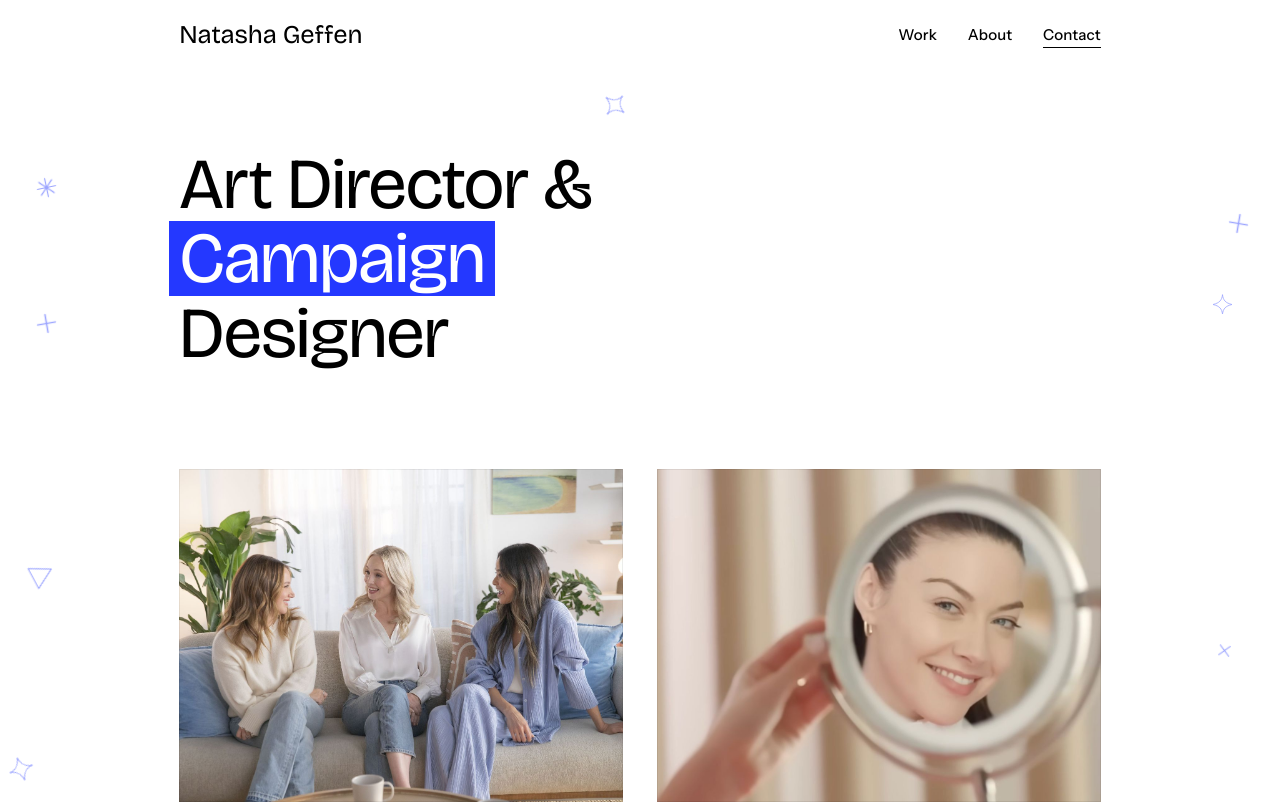
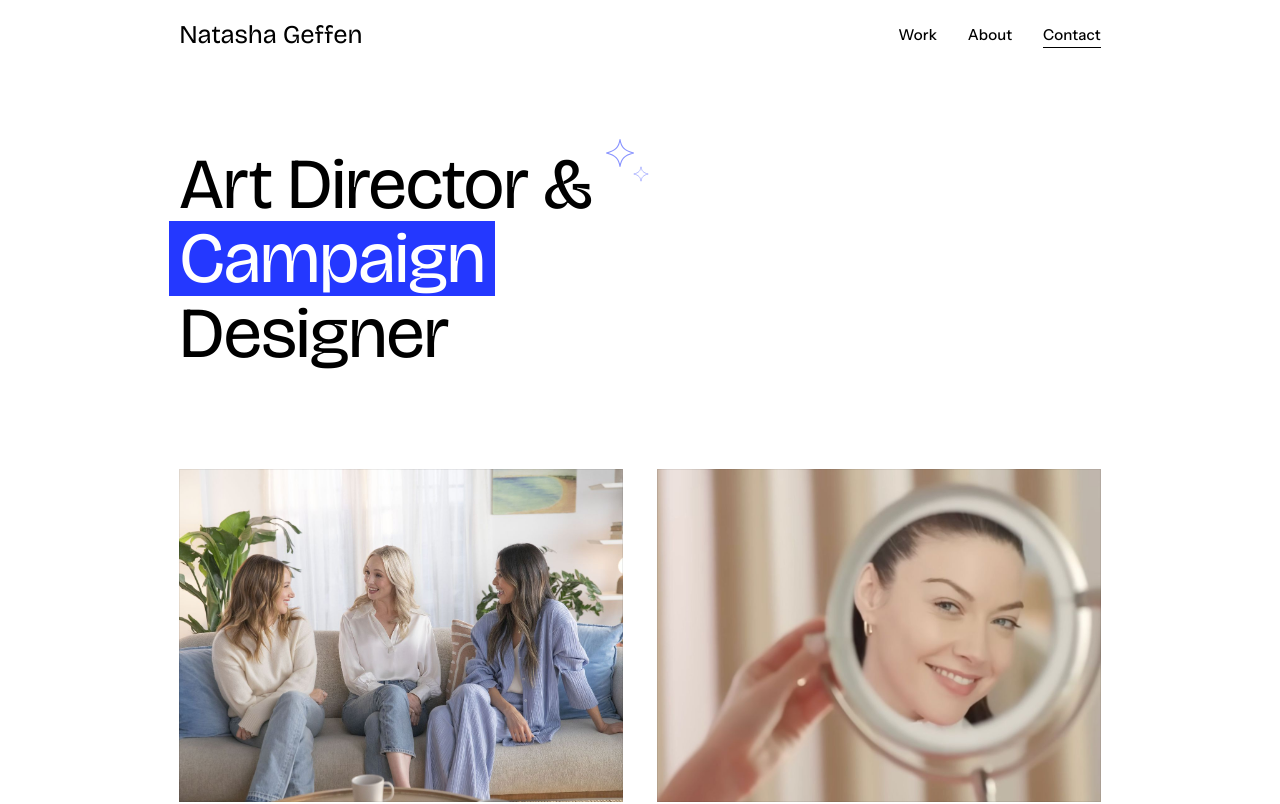
Before and after one commit to natashargeffen/natasha-portfolio, a plain HTML site: page index.html in a window 1280 px wide. Shown: the top 804 px of the page. Drawn offline with nearby package versions, Linux system fonts and the light colour scheme.

Commit message:
Remove lightbox caption; two hero sparks instead of side graphics

```diff
--- a/index.html
+++ b/index.html
@@ -1051,6 +1051,11 @@ footer.contact{margin-top:0}
 html.tallvp #totop{display:none!important}
 
 }
+#lb .meta{display:none!important}
+
+#bgd{display:none!important}
+#heroSparks{position:absolute;inset:0;pointer-events:none}
+#heroSparks svg{position:absolute;fill:none;stroke:var(--pop);stroke-width:1.5;stroke-linejoin:round;opacity:.55}
 </style>
 </head>
 <body>
@@ -1970,7 +1975,10 @@ addEventListener('resize',()=>requestAnimationFrame(placeFilms));addEventListene
 /* fallback for viewers that stretch the page to full height (e.g. Claude app): static Back to top in footer, and flag the mode */
 (()=>{const f=document.getElementById('contact');if(f&&!document.getElementById('totop2')){const a=document.createElement('a');a.id='totop2';a.href='#top';a.innerHTML='Back to top <i aria-hidden="true"></i>';a.addEventListener('click',e=>{e.preventDefault();scrollTo({top:0,behavior:'smooth'});try{parent.postMessage({type:'scrollTop'},'*')}catch(_){}});f.appendChild(a)}
  const chk=()=>document.documentElement.classList.toggle('tallvp',innerHeight>Math.max(screen.height||0,900)*1.4);chk();addEventListener('resize',chk)})();
-let dovT=0;function doodleClear(){clearTimeout(dovT);dovT=setTimeout(()=>{const svgs=[...document.querySelectorAll('#bgd svg')];svgs.forEach(s=>s.style.visibility='');const pad=16,R=[];document.querySelectorAll('main .cbrief,main .mf,main .pmore,main h1,main h2,main h3,main h4,main p,main li,main .cap,main .gcap,main .mf,main .vt,main .lead,main a,main button,main .frame,main img,main video,main iframe,main .cn,main .sub,main .ct,main .kicker,main span,footer *').forEach(el=>{if(!el.offsetParent&&getComputedStyle(el).position!=='fixed')return;const r=el.getBoundingClientRect();if(r.width<2||r.height<2)return;if(r.width>innerWidth*.98&&!/^(IMG|VIDEO|IFRAME|P|H1|H2|H3)$/.test(el.tagName)&&!el.classList.contains('frame'))return;R.push([r.left-pad,r.top+scrollY-pad,r.right+pad,r.bottom+scrollY+pad])});svgs.forEach(s=>{s.style.translate='0 0';const r=s.getBoundingClientRect(),x1=r.left,y1=r.top+scrollY,x2=r.right,y2=r.bottom+scrollY;if(x2>document.documentElement.clientWidth-2||x1<0||R.some(q=>x1<q[2]&&x2>q[0]&&y1<q[3]&&y2>q[1]))s.style.visibility='hidden'})},250)}
+
+(()=>{const h=document.querySelector('h1');if(!h||document.getElementById('heroSparks'))return;const P='M20 2c1.5 10 5.5 15 18 18-12.5 3-16.5 8-18 18-1.5-10-5.5-15-18-18 12.5-3 16.5-8 18-18z';const box=h.parentElement;if(getComputedStyle(box).position==='static')box.style.position='relative';const d=document.createElement('div');d.id='heroSparks';d.setAttribute('aria-hidden','true');d.innerHTML=`<svg viewBox="0 0 40 40" class="s1"><path d="${P}"/></svg><svg viewBox="0 0 40 40" class="s2"><path d="${P}"/></svg>`;box.appendChild(d);
+ const place=()=>{const b=box.getBoundingClientRect(),r=h.getBoundingClientRect();const pre=h.querySelector('[data-k="hero.pre"]');const rg=document.createRange();rg.selectNodeContents(pre||h);const rr=[...rg.getClientRects()].filter(x=>x.width>2);let right=rr.length?Math.max(...rr.map(x=>x.right)):r.left+r.width*.6;const topL=rr.length?Math.min(...rr.map(x=>x.top)):r.top;const fs=parseFloat(getComputedStyle(h).fontSize);const s1=d.querySelector('.s1'),s2=d.querySelector('.s2');const a=Math.round(fs*.42),c=Math.round(fs*.22);s1.style.cssText=`width:${a}px;height:${a}px;left:${right-b.left+fs*.18}px;top:${topL-b.top-a*.1}px`;s2.style.cssText=`width:${c}px;height:${c}px;left:${right-b.left+fs*.18+a*.95}px;top:${topL-b.top+a*.85}px`};place();addEventListener('resize',place);document.fonts&&document.fonts.ready.then(place);setTimeout(place,800)})();
+let dovT=0;function doodleClear(){clearTimeout(dovT);dovT=setTimeout(()=>{const svgs=[...document.querySelectorAll('#bgd svg')];svgs.forEach(s=>s.style.visibility='');const pad=16,R=[];document.querySelectorAll('main .cbrief,main .mf,main .pmore,main h1,main h2,main h3,main h4,main p,main li,main .cap,main .gcap,main .mf,main .vt,main .lead,main a,main button,main .frame,main img,main video,main iframe,main .cn,main .sub,main .ct,main .kicker,main span,footer *').forEach(el=>{if(!el.offsetParent&&getComputedStyle(el).position!=='fixed')return;const r=el.getBoundingClientRect();if(r.width<2||r.height<2)return;if(r.width>innerWidth*.98&&!/^(IMG|VIDEO|IFRAME|P|H1|H2|H3)$/.test(el.tagName)&&!el.classList.contains('frame'))return;R.push([r.left-pad,r.top+scrollY-pad,r.right+pad,r.bottom+scrollY+pad])});svgs.forEach(s=>{s.style.translate='0 0';const r=s.getBoundingClientRect(),x1=r.left,y1=r.top+scrollY,x2=r.right,y2=r.bottom+scrollY;const lim=(document.getElementById('fan')?.getBoundingClientRect().top||700)+scrollY;if(y1>lim||x2>document.documentElement.clientWidth-2||x1<0||R.some(q=>x1<q[2]&&x2>q[0]&&y1<q[3]&&y2>q[1]))s.style.visibility='hidden'});svgs.filter(x=>x.style.visibility!=='hidden').slice(4).forEach(x=>x.style.visibility='hidden')},250)}
 addEventListener('resize',doodleClear);addEventListener('load',doodleClear);try{new ResizeObserver(()=>doodleClear()).observe(document.querySelector('main'))}catch(_){}
 if(!matchMedia('(prefers-reduced-motion: reduce)').matches)addEventListener('scroll',()=>{return;document.querySelectorAll('#bgd svg').forEach(el=>{el.style.translate=`0 ${(scrollY*(+el.dataset.sp)).toFixed(1)}px`})},{passive:true});
 buildDoodles();
```
